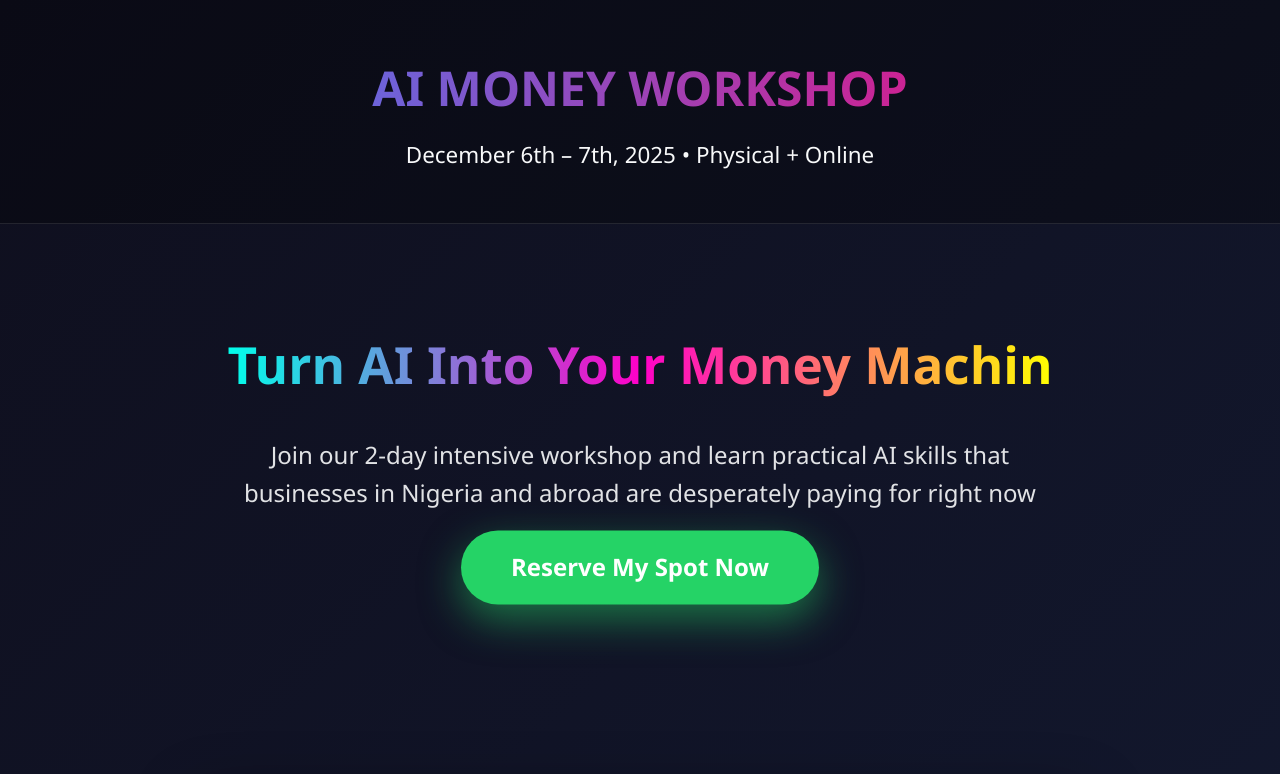
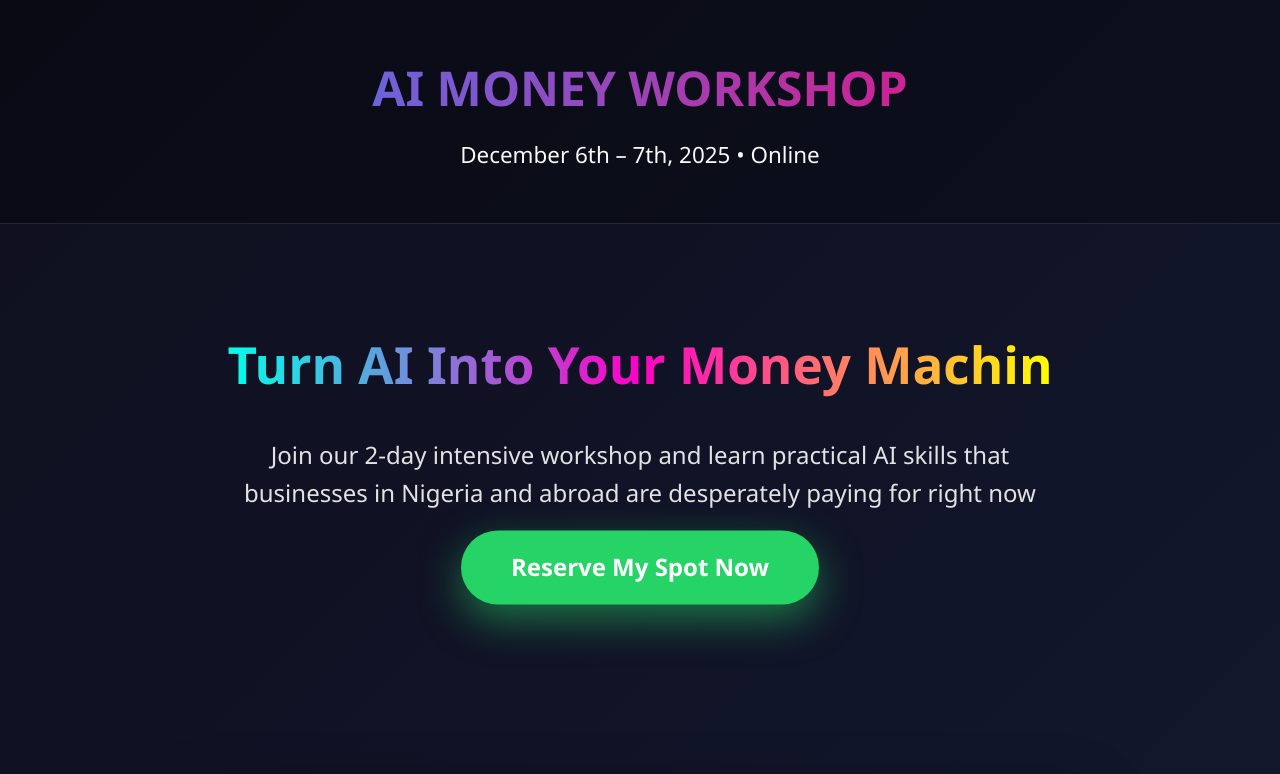
Before and after one commit to Daejunior/Landingpage, a plain HTML site: page index.html in a window 1280 px wide. Shown: the top 774 px of the page. Drawn offline with nearby package versions, Linux system fonts and the light colour scheme.

Commit message:
Update index.html

```diff
--- a/index.html
+++ b/index.html
@@ -177,7 +177,7 @@
     <header>
         <div class="container">
             <div class="logo">AI MONEY WORKSHOP</div>
-            <div class="tagline" style="font-size:1.4rem;margin-top:10px;">December 6th – 7th, 2025 • Physical + Online</div>
+            <div class="tagline" style="font-size:1.4rem;margin-top:10px;">December 6th – 7th, 2025 • Online</div>
         </div>
     </header>
 
@@ -313,4 +313,5 @@
         }, 1000);
     </script>
 </body>
+
 </html>
```
